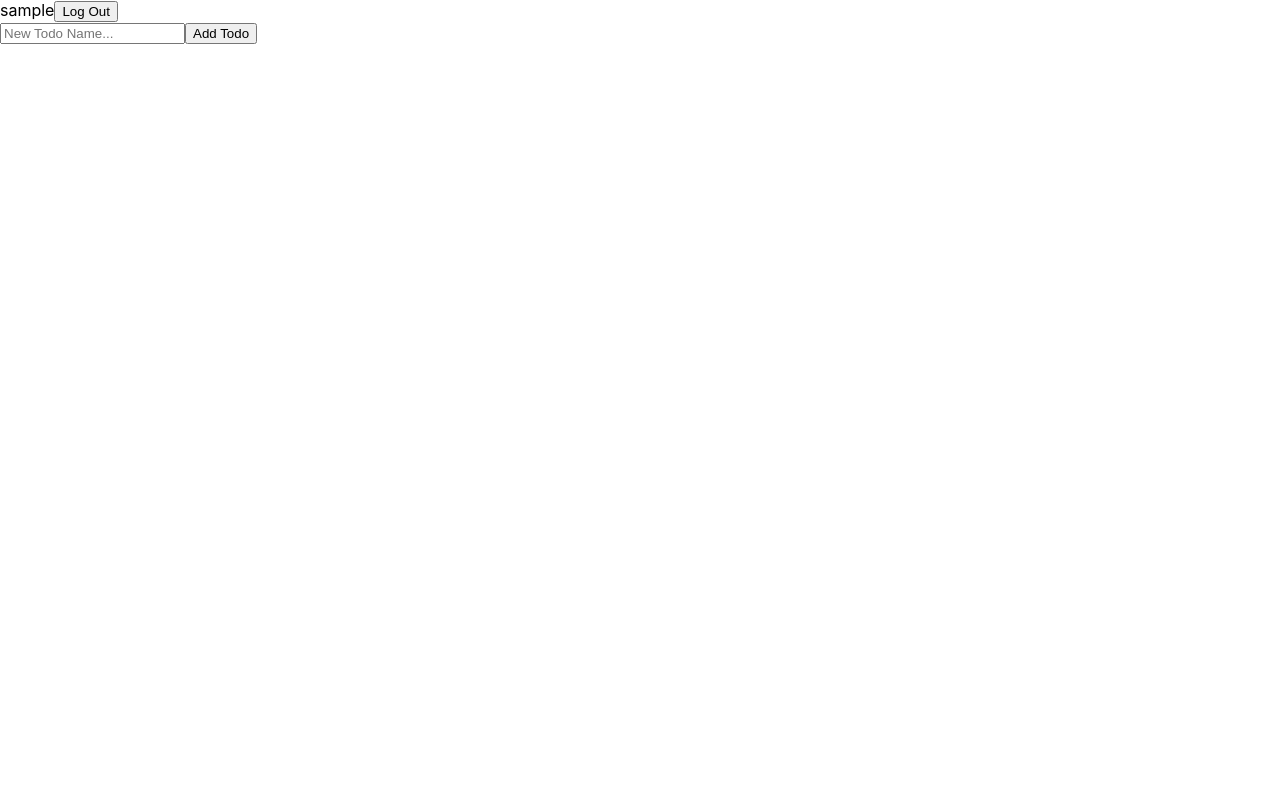
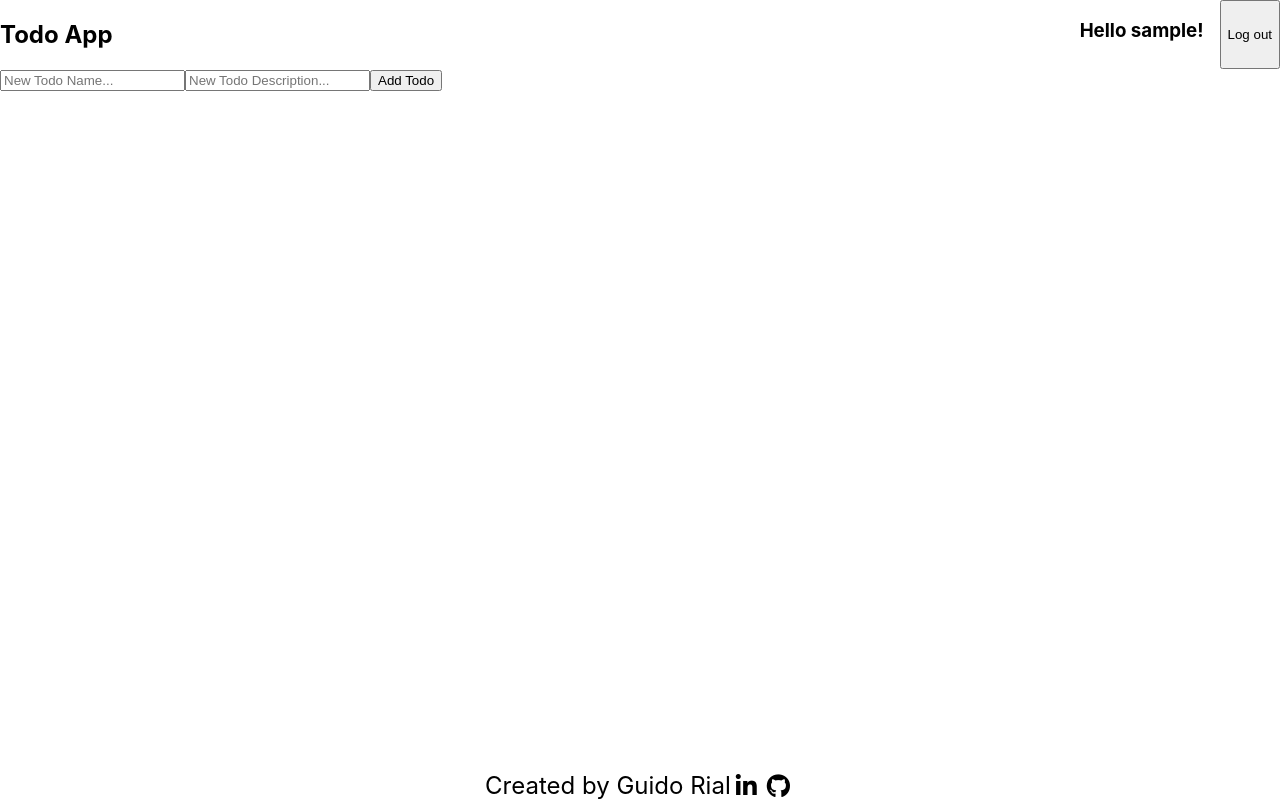
Before and after one commit to GuidoRial/todo-app-MERN, a React (Create React App) app in the folder client/: page / in a window 1280 px wide. Built offline with nearby package versions, Linux system fonts and the light colour scheme; no server answers; sample sign-in values are in the browser's storage.

Commit message:
added footer and header

```diff
--- a/client/public/index.html
+++ b/client/public/index.html
@@ -25,6 +25,10 @@
       Learn how to configure a non-root public URL by running `npm run build`.
     -->
         <title>Todo App</title>
+        <script
+            src="https://kit.fontawesome.com/903cc7cd08.js"
+            crossorigin="anonymous"
+        ></script>
     </head>
     <body>
         <noscript>You need to enable JavaScript to run this app.</noscript>
--- /dev/null
+++ b/client/src/Components/Main/Footer/Footer.css
@@ -0,0 +1,16 @@
+.footer {
+    position: fixed;
+    left: 0;
+    bottom: 0;
+    border: none;
+    width: 100%;
+    font-size: 1.5rem;
+    display: flex;
+    justify-content: center;
+    align-items: center;
+}
+
+.footer > i {
+    cursor: pointer;
+    margin: 0px 5px;
+}
--- /dev/null
+++ b/client/src/Components/Main/Footer/Footer.js
@@ -0,0 +1,24 @@
+import React from "react";
+import "./Footer.css"
+
+function Footer() {
+    const openGithub = function () {
+        window.open("https://github.com/GuidoRial", "_blank");
+    };
+
+    const openLinkedin = function () {
+        window.open(
+            "https://www.linkedin.com/in/guido-rial-275552221/",
+            "_blank"
+        );
+    };
+    return (
+        <div className="footer">
+            Created by Guido Rial
+            <i className="fab fa-linkedin-in" onClick={openLinkedin} />
+            <i className="fab fa-github" onClick={openGithub} />
+        </div>
+    );
+}
+
+export default Footer;
--- /dev/null
+++ b/client/src/Components/Main/Header/Header.css
@@ -0,0 +1,9 @@
+nav {
+    display: flex;
+    justify-content: space-between;
+}
+
+.greeting {
+    display: flex;
+    gap: 1rem;
+}
--- /dev/null
+++ b/client/src/Components/Main/Header/Header.js
@@ -0,0 +1,23 @@
+import React from "react";
+import { useNavigate } from "react-router-dom";
+import "./Header.css";
+
+function Header({ user, setUser }) {
+    const navigate = useNavigate();
+    const handleLogOut = () => {
+        setUser(null);
+        localStorage.removeItem("user");
+        navigate("/login");
+    };
+    return (
+        <nav>
+            <h1>Todo App</h1>
+            <div className="greeting">
+                <h3>Hello {user?.user?.username}!</h3>
+                <button onClick={handleLogOut}>Log out</button>
+            </div>
+        </nav>
+    );
+}
+
+export default Header;
--- a/client/src/Components/Main/Main.js
+++ b/client/src/Components/Main/Main.js
@@ -1,11 +1,13 @@
 import React, { useEffect, useState } from "react";
 import axios from "axios";
 import { useNavigate } from "react-router-dom";
+import Header from "./Header/Header";
+import Footer from "./Footer/Footer";
 
 function Main({ user, setUser }) {
-    const [newTodo, setNewTodo] = useState("");
+    const [newTodoName, setNewTodoName] = useState("");
+    const [newTodoDescription, setNewTodoDescription] = useState("");
     const [todos, setTodos] = useState([]);
-    const navigate = useNavigate();
 
     useEffect(() => {
         const getAllTodos = async () => {
@@ -17,7 +19,6 @@ function Main({ user, setUser }) {
                         },
                     })
                     .then((res) => {
-                        console.log(res.data);
                         setTodos(res.data);
                     });
             } catch (err) {
@@ -32,14 +33,6 @@ function Main({ user, setUser }) {
         }
     }, []);
 
-    console.log(todos);
-
-    const handleLogOut = () => {
-        setUser(null);
-        localStorage.removeItem("user");
-        navigate("/login");
-    };
-
     const handleAddTodo = async (e) => {
         e.preventDefault();
         try {
@@ -47,7 +40,8 @@ function Main({ user, setUser }) {
                 .post(
                     "http://localhost:4000/api/v1/todos/",
                     {
-                        name: newTodo
+                        name: newTodoName,
+                        description: newTodoDescription,
                     },
                     {
                         headers: {
@@ -65,15 +59,21 @@ function Main({ user, setUser }) {
 
     return (
         <div>
-            {user?.user?.username || "Todo app"}
-            <button onClick={handleLogOut}>Log Out</button>
+            <Header user={user} setUser={setUser} />
+
             <form onSubmit={handleAddTodo}>
                 <input
                     placeholder="New Todo Name..."
-                    onChange={(e) => setNewTodo(e.target.value)}
+                    onChange={(e) => setNewTodoName(e.target.value)}
+                />
+                <input
+                    placeholder="New Todo Description..."
+                    onChange={(e) => setNewTodoDescription(e.target.value)}
                 />
                 <button type="submit">Add Todo</button>
             </form>
+
+            <Footer />
         </div>
     );
 }
--- a/client/src/Components/Signup/SignUp.js
+++ b/client/src/Components/Signup/SignUp.js
@@ -28,7 +28,6 @@ function SignUp({ user, setUser }) {
                     password,
                 })
                 .then((res) => {
-                    console.log("Account created", res.data);
                     navigate("/login");
                 });
         } catch (err) {
```
Also changed, not shown: 1 other file (tests, documents, lock files or other folders).
